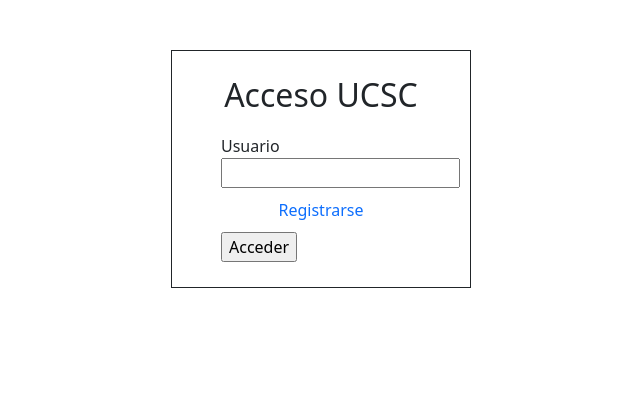
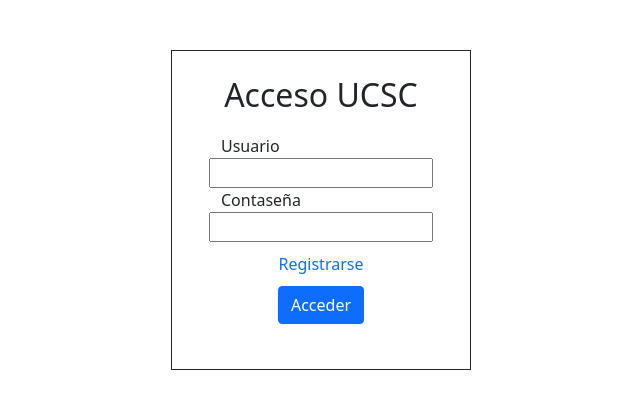
Before and after one commit to NicolasAburto/TIS---1, a PHP site: page / in a window 1280 px wide. Shown: the top 409 px of the page, without its empty margins (319-959 px from the left). Run offline with PHP 8.4, Linux system fonts and the light colour scheme.

Commit message:
Update index.php

```diff
--- a/Entrega 2/index.php
+++ b/Entrega 2/index.php
@@ -15,24 +15,22 @@
         <div class="container contenedor-login">
             <div class="col">
                 <div class="row margen">
-                    <form method="POST" action="acceder.php">
                     <h2>Acceso UCSC</h2>
                     <label>Usuario</label>
                     <input name="user" type="text">
+                    <label>Contaseña</label>
+                    <input name="pass" type="password">
                     <div align="center" class="reg">
-                            <a href="index_personal.php">
+                        <a href="#">
                             <label>Registrarse</label>
                         </a>
                     </div>
-                        <input type="button" name="btn-ingresar" value="Acceder">
-                    </form>
+                    <a align="center" href="index_manten.php"><button class="btn btn-primary" type="button">Acceder</button></a>
                 </div>
             </div>
         </div>
 
 
-
-
         <script src="https://cdn.jsdelivr.net/npm/bootstrap@5.1.3/dist/js/bootstrap.bundle.min.js" integrity="sha384-ka7Sk0Gln4gmtz2MlQnikT1wXgYsOg+OMhuP+IlRH9sENBO0LRn5q+8nbTov4+1p" crossorigin="anonymous"></script>
     </body>
 </html>
```
Lines whose indentation alone changed are shown as unchanged.
